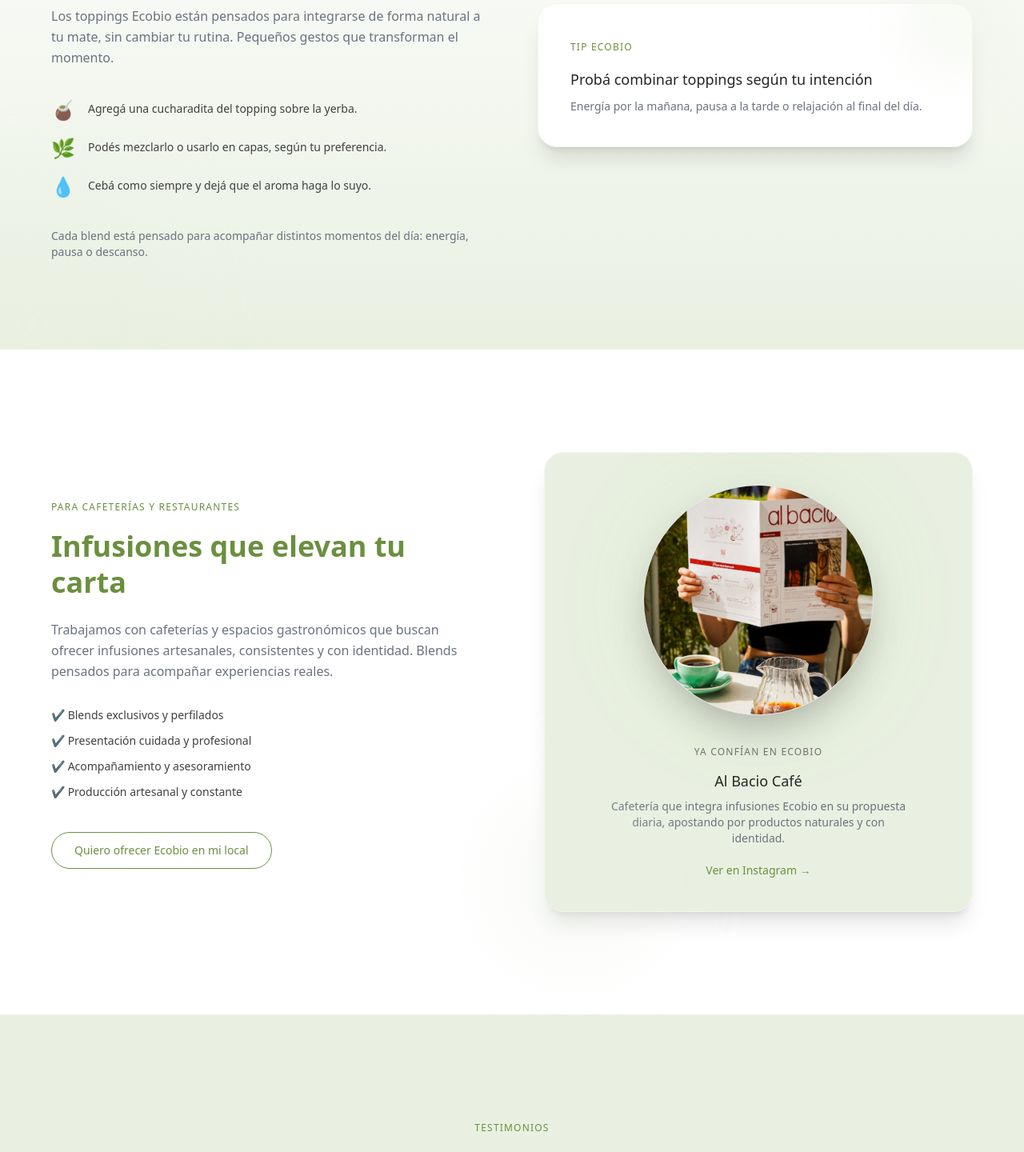
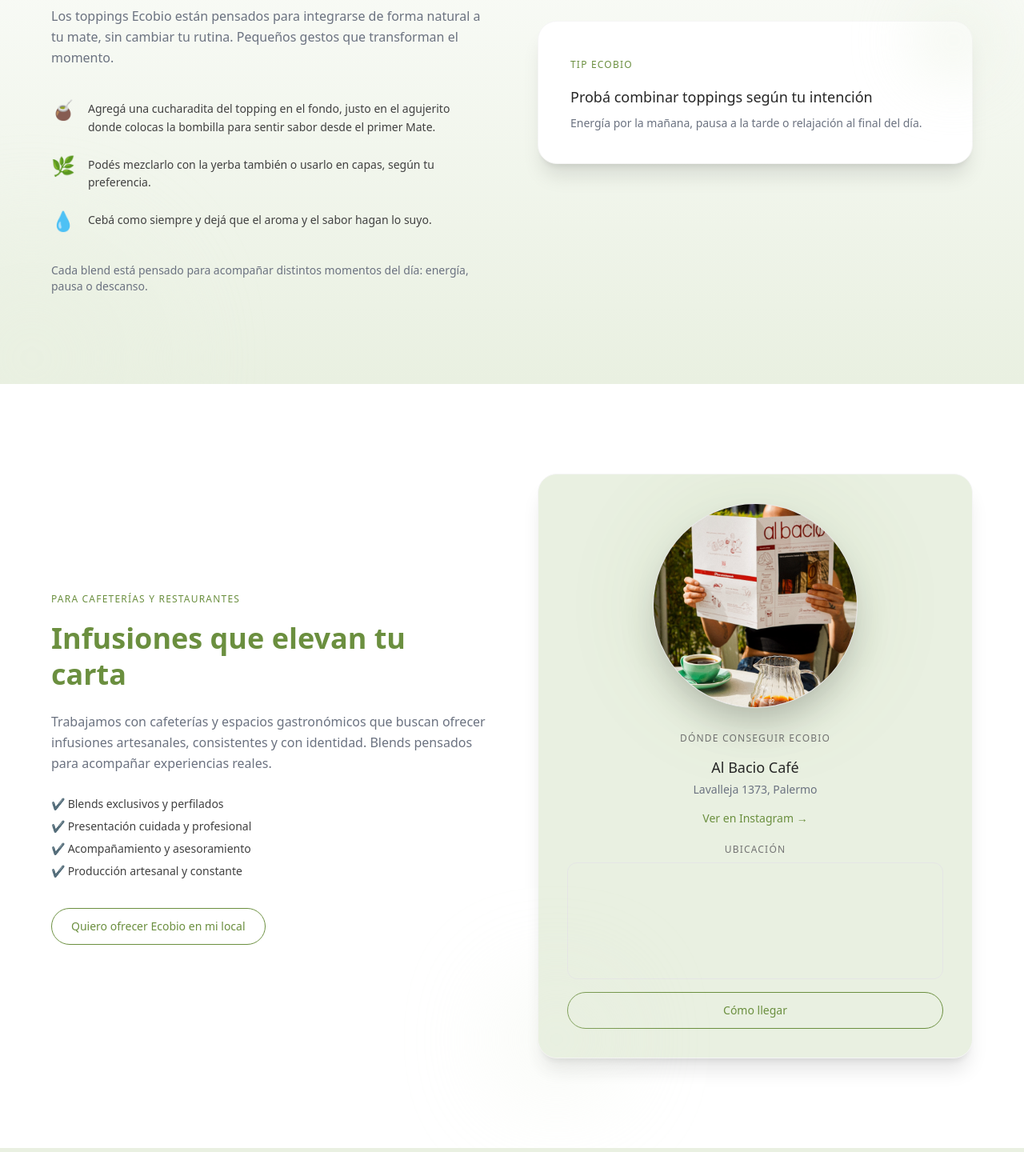
Before and after one commit to cristiandlv/ecobio, a Next.js app: page / in a window 1280 px wide. Shown: the part 3020-4460 px from the top of the page at 80% size. Built offline with nearby package versions, Linux system fonts and the light colour scheme; grey boxes are pictures that could not be loaded.

Commit message:
add googlemaps

```diff
--- a/src/sections/FeaturedProducts.tsx
+++ b/src/sections/FeaturedProducts.tsx
@@ -22,7 +22,7 @@ const products = [
     title: "Fitoterapia personalizada",
     description:
       "Recetas y blends funcionales creados según tus necesidades de bienestar.",
-    image: "/mock-infusion.webp",
+    image: "/infusion5.webp",
     href: "/fitoterapia",
     tag: "Fitoterapia",
   },
--- a/src/sections/ForBusinesses.tsx
+++ b/src/sections/ForBusinesses.tsx
@@ -4,9 +4,9 @@ export function ForBusinesses() {
   return (
     <section
       id="locales"
-      className="relative px-6 py-32 bg-white"
+      className="relative px-6 py-24 md:py-28 bg-white overflow-hidden"
     >
-      <div className="max-w-6xl mx-auto grid gap-20 md:grid-cols-2 items-center">
+      <div className="max-w-6xl mx-auto grid gap-16 md:grid-cols-2 items-center">
 
         {/* ================= TEXTO ================= */}
         <div className="animate-fade-in-up">
@@ -24,7 +24,7 @@ export function ForBusinesses() {
             Blends pensados para acompañar experiencias reales.
           </p>
 
-          <ul className="mt-8 space-y-3 text-sm text-neutral-700">
+          <ul className="mt-7 space-y-2 text-sm text-neutral-700">
             <li>✔ Blends exclusivos y perfilados</li>
             <li>✔ Presentación cuidada y profesional</li>
             <li>✔ Acompañamiento y asesoramiento</li>
@@ -35,26 +35,23 @@ export function ForBusinesses() {
             href="https://www.instagram.com/tiendaecobio"
             target="_blank"
             rel="noopener noreferrer"
-            className="inline-flex mt-10 items-center rounded-full border border-(--color-primary) px-7 py-3 text-sm font-medium text-(--color-primary) hover:bg-(--color-primary-soft) transition"
+            className="inline-flex mt-9 items-center rounded-full border border-(--color-primary) px-6 py-3 text-sm font-medium text-(--color-primary) hover:bg-(--color-primary-soft) transition"
           >
             Quiero ofrecer Ecobio en mi local
           </a>
         </div>
 
-        {/* ================= PRUEBA SOCIAL ================= */}
+        {/* ================= CARD + MAPA ================= */}
         <div className="relative animate-fade-in-up">
-
-          {/* Card */}
-          <div className="relative rounded-3xl bg-(--color-primary-soft) shadow-xl border border-neutral-100 overflow-hidden p-10">
+          <div className="relative rounded-3xl bg-(--color-primary-soft) shadow-xl border border-neutral-100 overflow-hidden p-8 md:p-9">
 
             {/* Imagen */}
             <div className="relative flex justify-center">
-              {/* halo */}
               <div className="absolute inset-0 flex justify-center">
-                <div className="w-72 h-72 bg-(--color-primary) rounded-full blur-3xl opacity-10" />
+                <div className="w-64 h-64 bg-(--color-primary) rounded-full blur-3xl opacity-10" />
               </div>
 
-              <div className="relative w-64 h-64 md:w-72 md:h-72 rounded-full overflow-hidden border border-neutral-200 shadow-2xl bg-white">
+              <div className="relative w-56 h-56 md:w-64 md:h-64 rounded-full overflow-hidden border border-neutral-200 shadow-2xl bg-white">
                 <Image
                   src="/albaciocafe.jpg"
                   alt="Al Bacio Café utilizando infusiones Ecobio"
@@ -64,34 +61,60 @@ export function ForBusinesses() {
               </div>
             </div>
 
-            {/* Texto debajo de imagen */}
-            <div className="mt-8 text-center">
+            {/* Texto */}
+            <div className="mt-6 text-center">
               <span className="text-xs uppercase tracking-widest text-neutral-500">
-                Ya confían en Ecobio
+                Dónde conseguir Ecobio
               </span>
 
               <p className="mt-3 text-lg font-medium text-neutral-800">
                 Al Bacio Café
               </p>
 
-              <p className="mt-2 text-sm text-(--color-muted) max-w-sm mx-auto">
-                Cafetería que integra infusiones Ecobio en su propuesta diaria,
-                apostando por productos naturales y con identidad.
+              <p className="mt-1 text-sm text-(--color-muted)">
+                Lavalleja 1373, Palermo
               </p>
 
               <a
                 href="https://www.instagram.com/albaciocafe/"
                 target="_blank"
                 rel="noopener noreferrer"
-                className="inline-flex mt-5 items-center gap-2 text-sm text-(--color-primary) hover:underline"
+                className="inline-flex mt-4 items-center gap-2 text-sm text-(--color-primary) hover:underline"
               >
                 Ver en Instagram →
               </a>
             </div>
+
+            {/* MAPA */}
+            <div className="mt-5">
+              <p className="mb-2 text-xs uppercase tracking-widest text-neutral-500 text-center">
+                Ubicación
+              </p>
+
+              <div className="rounded-xl overflow-hidden border border-neutral-200">
+                <iframe
+                  title="Mapa Al Bacio Café"
+                  src="https://www.google.com/maps?q=Lavalleja%201373%20Palermo&output=embed"
+                  className="w-full h-32 md:h-36"
+                  loading="lazy"
+                  referrerPolicy="no-referrer-when-downgrade"
+                />
+              </div>
+            </div>
+
+            {/* CTA MAPA */}
+            <a
+              href="https://www.google.com/maps/search/?api=1&query=Lavalleja+1373+Palermo"
+              target="_blank"
+              rel="noopener noreferrer"
+              className="mt-4 inline-flex justify-center w-full rounded-full border border-(--color-primary) px-6 py-3 text-sm font-medium text-(--color-primary) hover:bg-white transition"
+            >
+              Cómo llegar
+            </a>
           </div>
 
-          {/* detalle decorativo exterior */}
-          <div className="absolute -bottom-10 -left-10 w-40 h-40 bg-(--color-primary-soft) rounded-full blur-3xl opacity-50" />
+          {/* detalle decorativo */}
+          <div className="absolute -bottom-10 -left-10 w-32 h-32 bg-(--color-primary-soft) rounded-full blur-3xl opacity-50" />
         </div>
       </div>
     </section>
--- a/src/sections/HowToUse.tsx
+++ b/src/sections/HowToUse.tsx
@@ -32,21 +32,21 @@ export function HowToUse() {
             <li className="flex items-start gap-4">
               <span className="text-2xl leading-none">🧉</span>
               <p className="leading-relaxed">
-                Agregá una cucharadita del topping sobre la yerba.
+                Agregá una cucharadita del topping en el fondo, justo en el agujerito donde colocas la bombilla para sentir sabor desde el primer Mate.
               </p>
             </li>
 
             <li className="flex items-start gap-4">
               <span className="text-2xl leading-none">🌿</span>
               <p className="leading-relaxed">
-                Podés mezclarlo o usarlo en capas, según tu preferencia.
+                Podés mezclarlo con la yerba también o usarlo en capas, según tu preferencia.
               </p>
             </li>
 
             <li className="flex items-start gap-4">
               <span className="text-2xl leading-none">💧</span>
               <p className="leading-relaxed">
-                Cebá como siempre y dejá que el aroma haga lo suyo.
+                Cebá como siempre y dejá que el aroma y el sabor hagan lo suyo.
               </p>
             </li>
           </ul>
```
